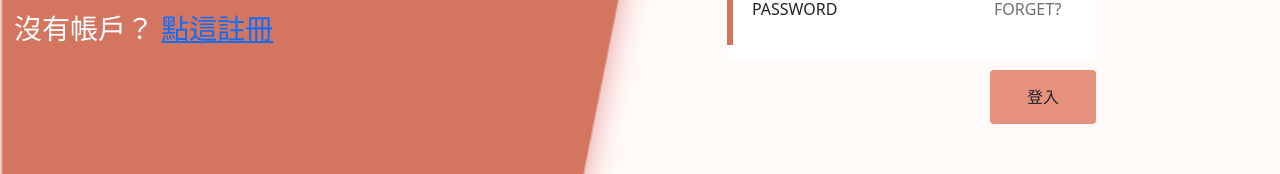
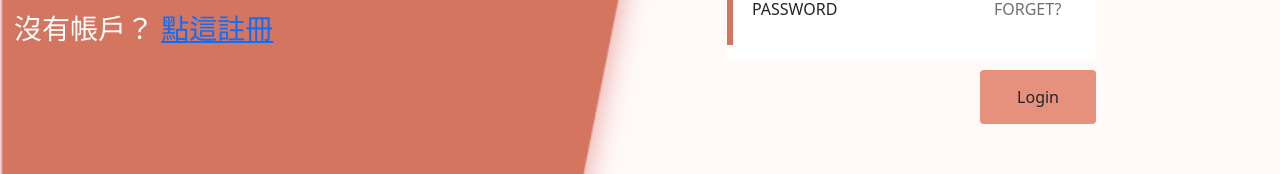
Before and after one commit to fbd3887/medical-frontend, a React (Create React App) app: page / in a window 1280 px wide. Shown: the part 497-671 px from the top of the page. Built offline with nearby package versions, Linux system fonts and the light colour scheme.

Commit message:
adding login partial feature

```diff
--- a/src/api/axios.js
+++ b/src/api/axios.js
@@ -23,4 +23,18 @@ export const register=(userData, setIsLoading)=>{
      setIsLoading(false)
  });
 }
+
+export const login=(userData, setIsLoading)=>{
+  api.post('/login', userData)
+  .then(res=>{
+    console.log(res)
+    setIsLoading(false)
+  })
+  .catch(error=>{
+    if(error.response.message) alert(error.response.message);
+     if(error.response.data.error) alert(error.response.data.error)
+    setIsLoading(false)
+  })
+}
+
 export default api;
--- a/src/components/login/Login.jsx
+++ b/src/components/login/Login.jsx
@@ -1,9 +1,21 @@
-import React from 'react'
+import React, {useState} from 'react'
 import '../../scss/outerpage.scss'
 import logo2 from '../../images/logo2.png'
 import { Link } from 'react-router-dom'
+import {login} from '../../api/axios'
 
 export default function Login() {
+const [email, setEmail] = useState('');
+const [password, setPassword] = useState('');
+const [isLoading, setIsLoading] = useState(false)
+const handleLogin =()=>{
+  setIsLoading(true)
+  login({
+    "email_id": email,
+    "password": password
+  }, setIsLoading)
+}
+
   return (
     <div className="loginBackground">
       <div className="row min-vh-100 ">
@@ -27,7 +39,7 @@ export default function Login() {
               <div className="innerFieldDiv">
                 <label>EMAIL</label>
                 <br />
-                <input type="email" />
+                <input type="email"  value={email} onChange={(e)=>setEmail(e.target.value)} />
               </div>
             </div>
             <div className="loginFeild">
@@ -35,12 +47,14 @@ export default function Login() {
                 <label>
                   PASSWORD <span className="forgetLogin">FORGET?</span>
                 </label>
-                <input type="password" />
+                <input type="password" value={password} onChange={(e)=>setPassword(e.target.value)}/>
               </div>
             </div>
-            <Link to="/analytics">
-              <button className="btn">登入</button>
-            </Link>
+            {/* <Link to="/analytics"> */}
+              <button className="btn" onClick={handleLogin}>
+                {isLoading ? 'Loading ...': 'Login'}
+              </button>
+            {/* </Link> */}
           </div>
         </div>
       </div>
```
